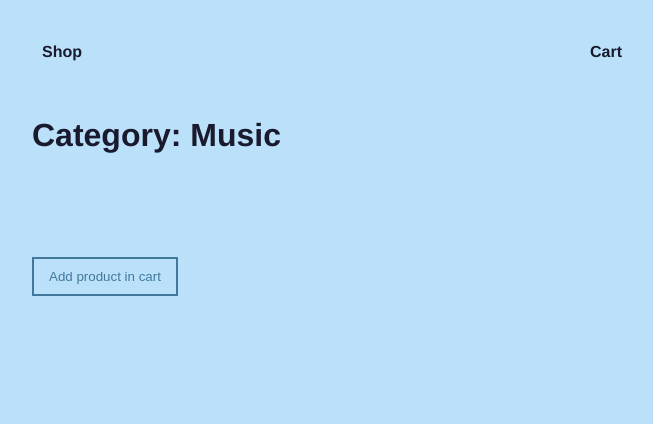
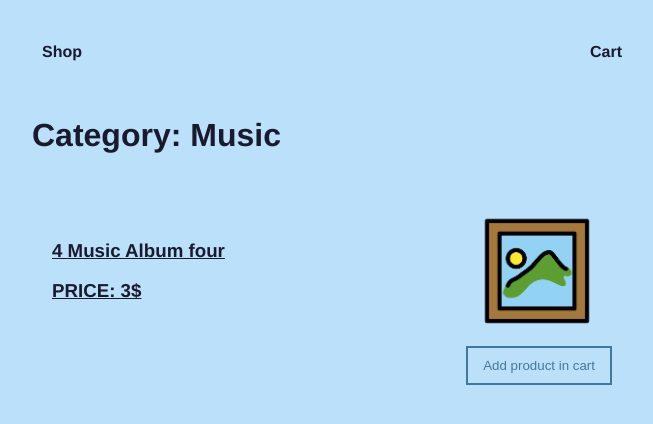
Before and after one commit to eugenekotovx/simple-shop-app, a Vue app: page /shop/Music in a window 1280 px wide. Shown: the top 424 px of the page, without its empty margins (308-961 px from the left). Built offline with nearby package versions, Linux system fonts and the light colour scheme; data requests are answered from the project's data file.

Commit message:
add product img

```diff
--- a/src/components/ProductCard.vue
+++ b/src/components/ProductCard.vue
@@ -1,19 +1,25 @@
 <template lang="html">
-  <div class="product-card -shadow">
+  <div class="product__card -shadow">
     <router-link
     :to="{ name: 'product-show', params: { category: $route.params.category, id : product.id }}"
     >
-      <h3> {{ product.id}} {{ product.name }}</h3>
-      <h3> PRICE: {{ product.price + '$' }}</h3>
+    <div class="product__wrapper">
+      <div class="product__description">
+        <h3> {{ product.id}} {{ product.name }}</h3>
+        <h3> PRICE: {{ product.price + '$' }}</h3>
+      </div>
+
+        <img class="product__img" src="@/assets/img/img.png" alt="">
+    </div>
 
    </router-link>
    <span v-if="product.count">
      in cart: <span>{{product.count}} </span>
      <template v-if="product.total == 0">
-       <h2 class="sold-out"> SOLD OUT </h2>
+       <span class="sold-out"> SOLD OUT </span>
      </template>
    </span>
-   <BuyProductButton :product="product"/>
+   <BuyProductButton class="product__btn" :product="product"/>
   </div>
 </template>
 
@@ -37,13 +43,34 @@ export default {
 </script>
 
 <style lang="scss" scoped >
+  .product__img {
+    width: 150px;
+    height: 150px;
+  }
   .sold-out {
     color: red;
   }
-  .product-card {
-    a {
-       color: #bbe1fa;
-    }
-    margin-bottom: 10px;
+  .product{
+   &__card {
+     display: flex;
+     flex-direction: column;
+     margin-bottom: 40px;
+     border-radius: 25px;
+     padding: 20px;
+     a {
+        color: #1a1a2e;
+     }
+     margin-bottom: 10px;
+   }
+   &__btn {
+     max-width: 300px;
+     margin-left:  auto;
+   }
+   &__wrapper {
+     display: flex;
+     flex-direction: row;
+     justify-content: space-between;
+     align-items:  center;
+   }
   }
 </style>
```
Also changed, not shown: src/assets/img/img.png (added).
